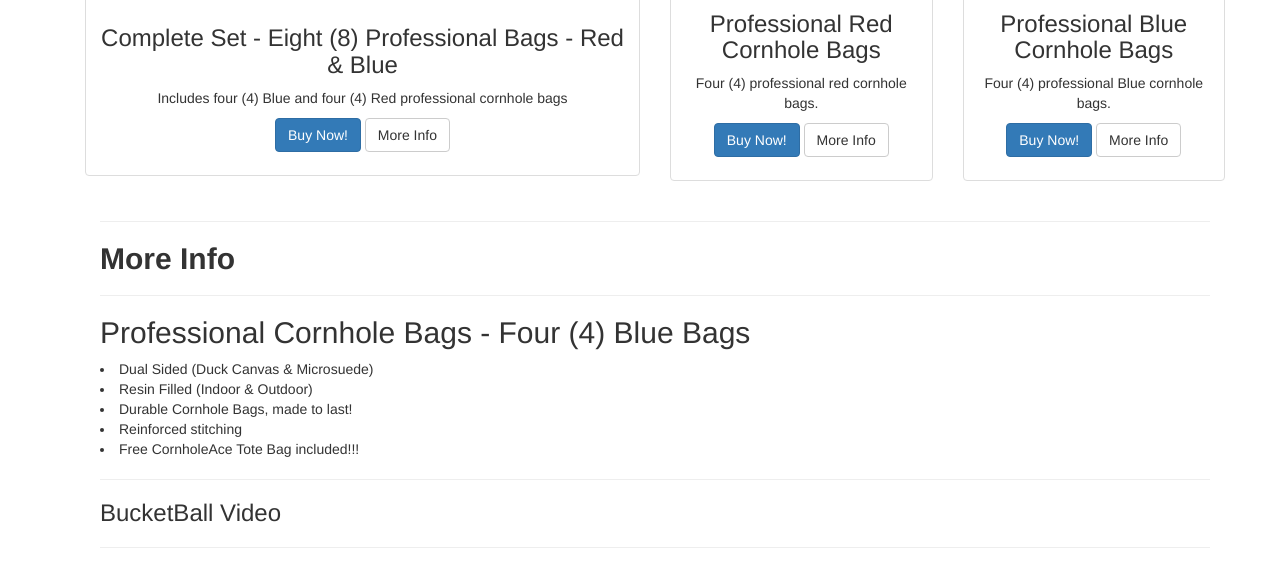
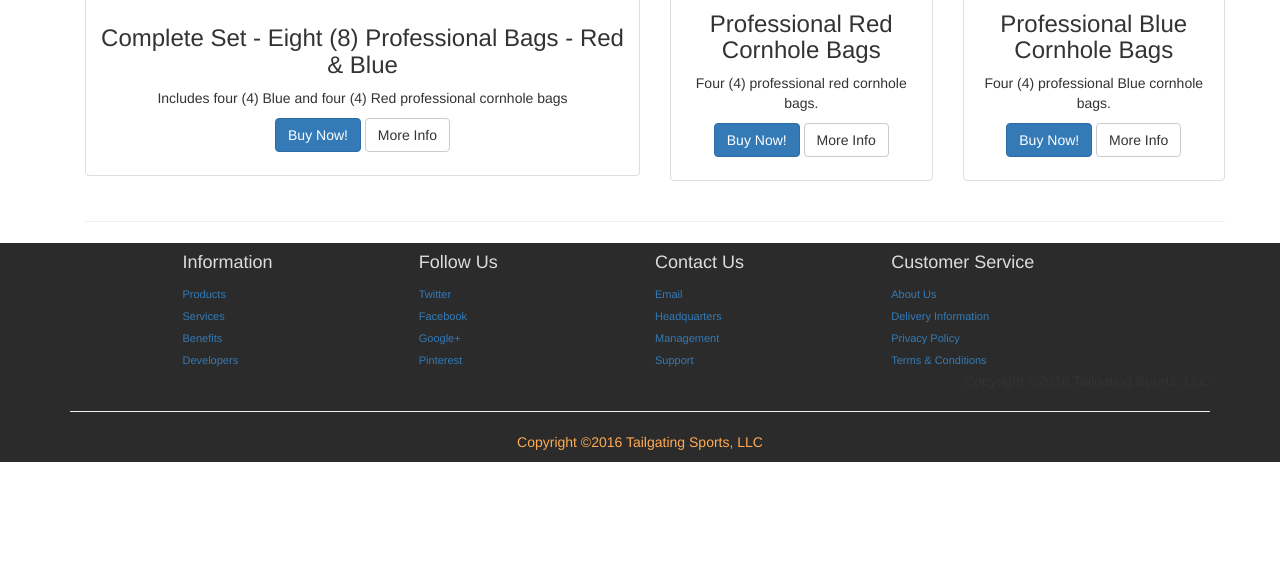
Before and after one commit to boarderdav/cornholeace, a PHP site: page /website/professionalset.php in a window 1280 px wide. Shown: the part 940-1508 px from the top of the page. After the commit the page ends 1402 px from the top, so only its background shows below. Run offline with PHP 8.4, Linux system fonts and the light colour scheme; the visitor is signed in with stand-in values (Sample User, id 1); a stand-in replaces the project's code that opens the database connection; some libraries are stand-ins or nearby versions; grey boxes are pictures that could not be loaded.

Commit message:
updated and removed merge comments

```diff
--- a/website/php/navigation.php
+++ b/website/php/navigation.php
@@ -22,7 +22,7 @@
                 <li class="dropdown">
                     <a href="#" class="dropdown-toggle" data-toggle="dropdown" role="button" aria-haspopup="true" aria-expanded="false">Shop <span class="caret"></span></a>
                     <ul class="dropdown-menu">
-                        <li><a href="/shop3.php">Red Bags</a></li>
+                        <li><a href="/redbags.php">Red Bags</a></li>
                         <li><a href="/bluebags.php">Blue Bags</a></li>
                         <li><a href="/professionalset.php">Complete Set - All</a></li>
                         <li role="separator" class="divider"></li>
@@ -45,11 +45,8 @@
                                     Login via
                                     <div class="social-buttons">
                                         <!--                                        <a href="http://shop.cornholeace.com/" onclick="FB.login();" class="btn btn-fb"><i class="fa fa-facebook"></i> Facebook</a>-->
-<<<<<<< HEAD
+
                                         <a href="/php/fbconfig.php" class="btn btn-fb"><i class="fa fa-facebook"></i>
-=======
-                                        <a href="./php/fbconfig.php" class="btn btn-fb"><i class="fa fa-facebook"></i>
->>>>>>> ac1108f992595882f82378fa3c52da27b633f34c
                                             Facebook</a>
                                         <a href="./../lib/twitter/twconfig.php" class="btn btn-tw"><i class="fa fa-twitter"></i> Twitter</a>
                                     </div>
@@ -71,22 +68,16 @@
                                     Login via
                                     <div class="social-buttons">
 <!--                                        <a href="http://shop.cornholeace.com/" onclick="FB.login();" class="btn btn-fb"><i class="fa fa-facebook"></i> Facebook</a>-->
-<<<<<<< HEAD
-                                        <a href="/php/fbconfig.php" class="btn btn-fb"><i class="fa
-                                        fa-facebook"></i>
-=======
-                                        <a href="./php/fbconfig.php" class="btn btn-fb"><i class="fa fa-facebook"></i>
->>>>>>> ac1108f992595882f82378fa3c52da27b633f34c
+
+                                        <a href="/php/fbconfig.php" class="btn btn-fb"><i class="fa fa-facebook"></i>
                                             Facebook</a>
                                         <a href="./../lib/twitter/twconfig.php" class="btn btn-tw"><i class="fa fa-twitter"></i> Twitter</a>
 <!--                                        <a href="--><?php //echo $_SESSION['LOGINURL'];?><!--" class="btn btn-tw"><i class="fa fa-twitter"></i> Twitter</a>-->
                                     </div>
                                     or
-<<<<<<< HEAD
-                                    <form class="form" href="#" action="/dbconfig.php" method="post" role="form" accept-charset="UTF-8" id="login-nav"> <!--action="login"-->
-=======
-                                    <form class="form" href="#" action="./../dbconfig.php" method="post" role="form" accept-charset="UTF-8" id="login-nav"> <!--action="login"-->
->>>>>>> ac1108f992595882f82378fa3c52da27b633f34c
+
+                                    <form class="form" href="#" action="../dbconfig.php" method="post" role="form" accept-charset="UTF-8" id="login-nav"> <!--action="login"-->
+
                                         <div class="form-group">
                                             <label class="sr-only" for="exampleInputEmail2">Email address</label>
                                             <input type="email" name="email" class="form-control" id="exampleInputEmail2" placeholder="Email address" required>
--- a/website/professionalset.php
+++ b/website/professionalset.php
@@ -241,112 +241,8 @@
         </div>
 
 
-
-        <div class="col-xs-12 col-md-12">
-            <hr>
-            <h2 class="muted"><b>More Info</b></h2>
-            <hr>
-            <h2>Professional Cornhole Bags - Four (4) Blue Bags</h2>
-            <li>Dual Sided (Duck Canvas & Microsuede)</li>
-            <li>Resin Filled (Indoor & Outdoor)</li>
-            <li>Durable Cornhole Bags, made to last!</li>
-            <li>Reinforced stitching</li>
-            <li>Free CornholeAce Tote Bag included!!!</li>
-
-            <hr>
-            <h3>BucketBall Video</h3>
-            <hr>
-
-            <div class="videoWrapper text-center hidden-xs hidden-sm hidden-md">
-                <iframe width="800px" height="460px" src="https://www.youtube.com/embed/5p5TnwBWzu8?rel=0&amp;controls=1&amp;showinfo=0" frameborder="0"></iframe>
-            </div>
-            <div class="videoWrapper text-center hidden-xs hidden-sm hidden-lg">
-                <iframe width="600px" height="345px" src="https://www.youtube.com/embed/5p5TnwBWzu8?rel=0&amp;controls=1&amp;showinfo=0" frameborder="0"></iframe>
-            </div>
-            <div class="videoWrapper text-center hidden-md hidden-lg">
-                <iframe width="400px" height="230px" src="https://www.youtube.com/embed/5p5TnwBWzu8?rel=0&amp;controls=1&amp;showinfo=0" frameborder="0"></iframe>
-            </div>
-
-            <hr>
-            <h3>Overview</h3>
-            <hr>
-            <p>Professional Cornhole Bags - Four (4) Red Bags:</p>
-            <ul><li>Professional quality and size (6" x 6" @ 16oz)</li>
-                <li>Dual Sided (Duck Canvas & Microsuede)</li>
-                <li>Resin Filled (Indoor & Outdoor)</li>
-                <li>Durable Cornhole Bags, made to last!</li>
-                <li>Reinforced stitching</li>
-                <li>Free CornholeAce Tote Bag included!!!</li>
-
-            </ul>
-
-            <hr>
-            <h3>How to Play - Quick Start&nbsp;Instructions</h3>
-            <hr>
-            <p>Professional Cornhole Bags are dual-sided: one side is duck canvas and the other is microsuede. Having dual-sided bags enhances strategic play in the game of cornhole.  The duck canvas side allows for fast plays across the board. The microsuede side slows the bag and is useful when you want to hit the board and stop in place!</p>
-
-            <hr>
-            <h3>How to Play - Official Rules</h3>
-            <hr>
-            <p><a href="http://www.bucketball.com/site/how-to-play.php">http://www.bucketball.com/site/how-to-play.php</a></p>
-
-            <hr>
-            <h3>Other Information</h3>
-            <hr>
-            <p>PLAYING IN LOCATIONS WITHOUT WATER: BucketBall is designed to be lightweight so it is convenient to carry wherever you like to take it. However, it requires additional weight, such as water, to prevent the buckets from tipping over during game play. If you plan on taking the game to a location where water isn't easily available, we would recommend one of the following:</p>
-            <ul><li>Purchase a 5-6 Gallon Water Carrier ($8-$17 price range with Free Shipping on Amazon). Fill the water carrier with water and take the water wherever you want to play BucketBall.</li>
-                <li>Place a cornhole bag inside each bucket.</li>
-                <li>Place a 2.5 lb. Gold's Gym weight inside each bucket.</li>
-            </ul><p>If you are playing in a location that has a hard flat surface (i.e. concrete, asphalt, hardwood floor, etc.) and do not have water or a weighted object to place in each bucket, you can play the game by requiring each player to bounce the game ball onto the floor one time and try to make it into the bucket. This will help prevent the balls from knocking the buckets over.</p>
-        </div>
-
-
         <hr>
 
-        <div class="row text-center">
-            <div class="col-xs-10 col-xs-offset-1">
-                <div data-celery="56ce3a7be4ad561100af4c92" data-celery-type="embed" data-celery-version="v2">Checkout</div>
-                <script async type="text/javascript" src="https://www.trycelery.com/js/celery.js"></script>
-            </div>
-        </div>
-
-        <div class="row">
-            <div class="col-md-6 col-md-offset-0 col-xs-10 col-xs-offset-1">
-                <div data-celery="56ce0181a5060a11002be466" data-celery-type="embed" data-celery-version="v2">Checkout</div>
-
-            </div>
-            <div class="col-md-6 col-md-offset-0 col-xs-10 col-xs-offset-1">
-                <div data-celery="56ce078782f6fa110024d26e" data-celery-type="embed" data-celery-version="v2">Checkout</div>
-
-            </div>
-        </div>
-
-        <div class="row text-center">
-            <div class="col-xs-10-offset-1">
-                <button class="btn btn-success" href="https://tgs.celeryshop.com/checkout?product_id=559c711099d87e030025424e">
-                    Buy
-                </button>
-            </div>
-        </div>
-
-        <div class="row">
-            <div class="col-md-6 col-md-offset-3">
-                <div id="#getProductJS"></div>
-            </div>
-        </div>
-
-
-
-        <hr>
-
-        <!-- Footer -->
-        <footer>
-            <div class="row">
-                <div class="col-lg-12">
-                    <p>Copyright © Tailgating Sports, LLC 2016</p>
-                </div>
-            </div>
-        </footer>
 
     </div>
 </div>
--- a/website/shop3.php
+++ b/website/redbags.php
@@ -273,7 +273,6 @@
 
 
 
-
     </div>
 </div>
-<?php include('php/footernew.php');?>
+<?php include('php/footershop.php');?>
```
